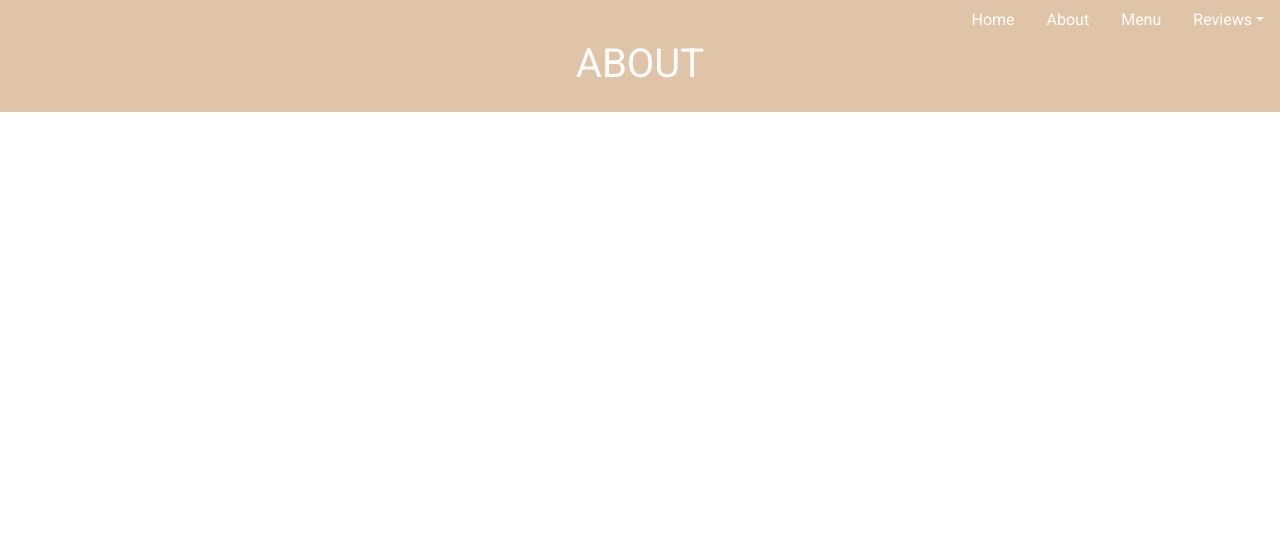
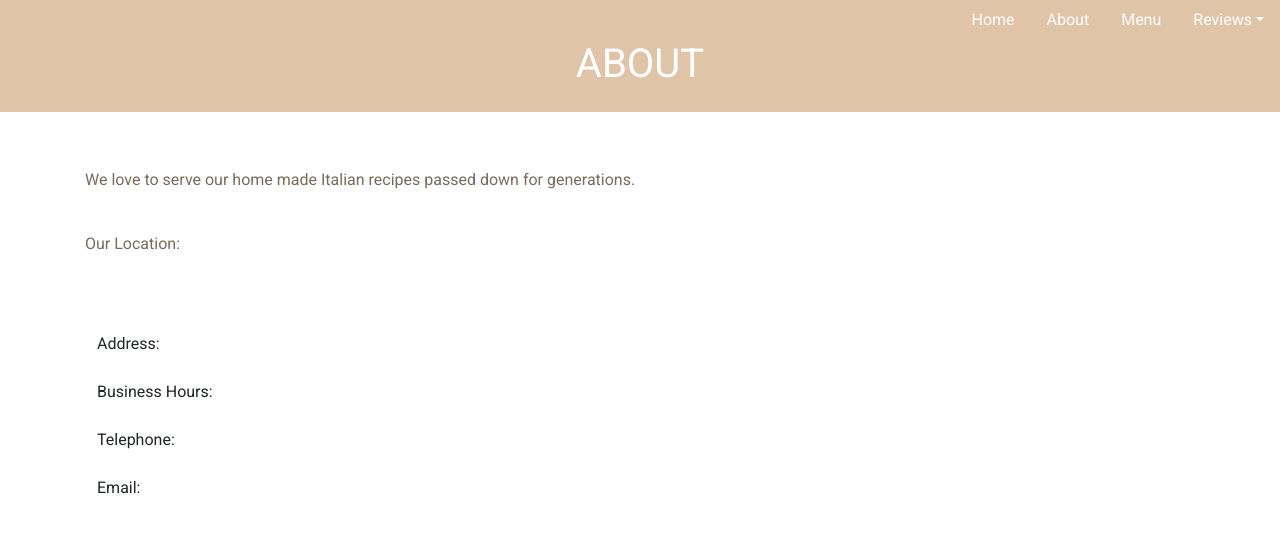
Before and after one commit to Code-Institute-Submissions/sofias_bistro, a Flask app: page /about in a window 1280 px wide. Shown: the top 533 px of the page. Run offline with Flask 2, Linux system fonts and the light colour scheme; data that the repository does not hold is empty; some libraries are stand-ins or nearby versions.

Commit message:
Loaded content from 'Restaurant' collection to display on 'About' page.

```diff
--- a/app.py
+++ b/app.py
@@ -37,7 +37,7 @@
 def about():
 
     """Fetch restaurant details from database to display"""
-    restaurant_details = conn[DATABASE_NAME][MENU].find()
+    restaurant_details = conn[DATABASE_NAME][RESTAURANT].find_one({})
 
     return render_template('about.html', restaurant_details=restaurant_details)
 
@@ -136,7 +136,7 @@
     conn[DATABASE_NAME][REVIEWS].update({
         '_id': ObjectId(review_id)}, {
         '$set': {
-        # 'menu_item_id': ObjectId(menu_item_id),
+        # 'menu_item_id': ObjectId(me{{}}nu_item_id),
         'date': date,
         'reviewer_name': reviewer_name,
         # 'item_name': dish_tasted,
--- a/static/css/styles.css
+++ b/static/css/styles.css
@@ -24,6 +24,9 @@
 }
 
 
+td {
+    text-align:left;
+}
 
 .card {
     text-align: center;
--- a/templates/menu_reviews.html
+++ b/templates/ZZmenu_reviews.txt
@@ -1,6 +1,6 @@
 {%extends 'layout.template.html'%}
 
-{%block title%}{%endblock%}
+{%block title%}&nbsp;- Menu{%endblock%}
 {%block h1%}{%endblock%}
 
 {%block content%}
--- a/templates/about.html
+++ b/templates/about.html
@@ -9,11 +9,34 @@
 
 
 
+
+
 {%block content%}
-<div class="container justify-content-center pt-8, mt-8">
-        <p>We are a family run bistro who love to serve our home made Italian recipes passed down for generations.</p>
+<div class="container pt-6 mt-6 justify-content-center pt-8, mt-8 height:800px; style="align-text:center;" >
+        <br><br><br><br><br><br>
+        <p ">We love to serve our home made Italian recipes passed down for generations.</p>
+        <br>
 
-        <p>Our Location:</p>
+        <p">Our Location:</p>
+        <br><br>
+        <table class="table table-borderless">
+                <tbody>
+                        <tr>
+                        <td>Address:</td> <td>{{restaurant_details['address']}}</td>
+                        </tr>
+                        <tr>
+                        <td>Business Hours:</td> <td>{{restaurant_details['business_hours']}}</td>
+                        </tr>
+                        <tr>
+                        <td>Telephone:</td> <td>{{restaurant_details['telephone']}}</td>
+                        </tr>
+                        <tr>
+                        <td>Email:</td><td>{{restaurant_details['email_address']}}</td>
+                        </tr>
+                </tbody>
+        </table>
+
+
+
  </div>
-
 {%endblock%}
--- a/templates/add_review.html
+++ b/templates/add_review.html
@@ -4,7 +4,7 @@
 {%block h1%}{%endblock%}
 
 {%block content%}
-<h2 class="justify-content-center" style="text-align: center;">Add A Review</h2>
+<h2 class="justify-content-center" style="font-family: 'Roboto', sans-serif; color: #7B6B5C; text-align: center;">Add A Review</h2>
 <div class='container mt-4 pt-4'>
 
     <form class="form b-2 m-3 pt-4 needs-validation" enctype="multipart/form-data" method="POST">
--- a/templates/edit_review.html
+++ b/templates/edit_review.html
@@ -4,7 +4,7 @@
 
 
 {%block content%}
-<h2 class="justify-content-center" style="text-align: center;">Edit Review</h2>
+<h2 class="justify-content-center" style="font-family: 'Roboto', sans-serif; color: #7B6B5C; text-align: center;">Edit Review</h2>
     <form class="form b-2 m-3 pt-4" enctype="multipart/form-data" method="POST">
         {%include "review_form.template.html"%}
         <input type='submit' value='Update' class='btn btn-primary' />
--- a/templates/layout.template.html
+++ b/templates/layout.template.html
@@ -34,7 +34,6 @@
               <div class="dropdown-menu">
                 <a class="dropdown-item" href={{url_for('see_all_reviews')}}>All Reviews</a>
                 <a class="dropdown-item" href={{url_for('add_review')}}>Add Review</a>
-                <div class="dropdown-divider"></div>
               </div>
             </li>
           </ul>
```
Also changed, not shown: templates/all_reviews.html (+5 -2 lines), templates/menu.html (+12 -11 lines).
